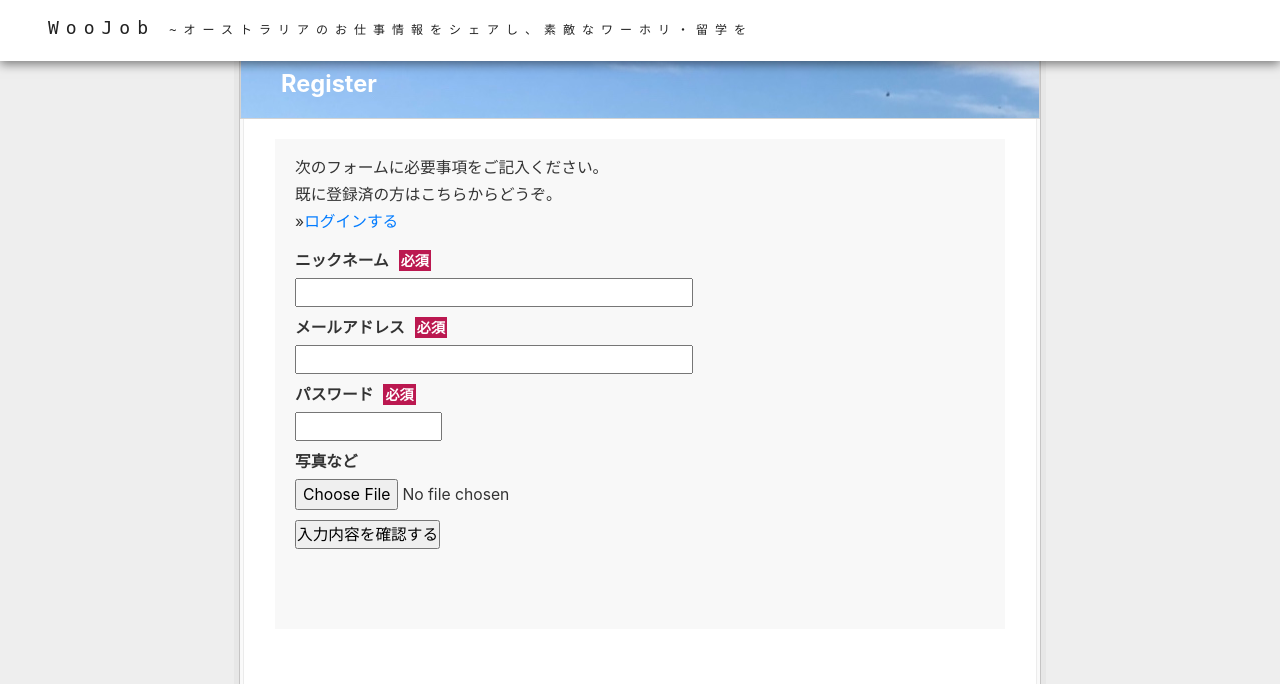
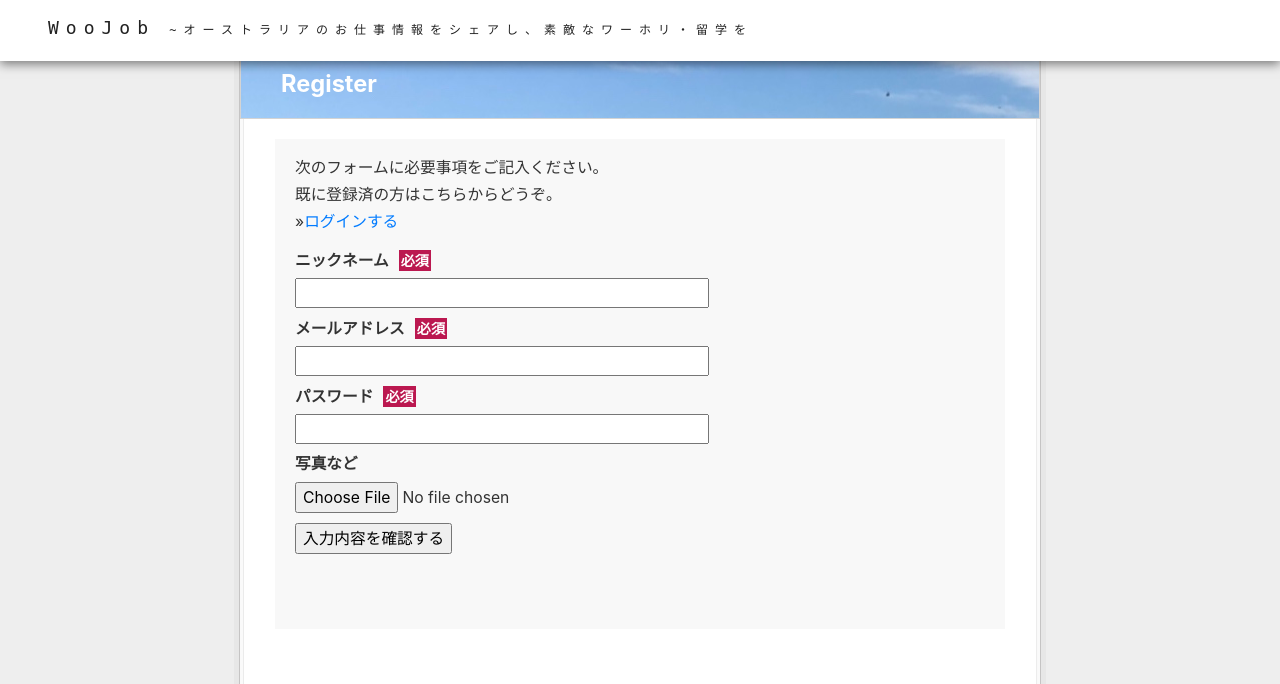
Before and after one commit to sohh85/WooJob_php_app, a PHP site: page /register.php?action=rewrite in a window 1280 px wide. Shown: the top 684 px of the page. Run offline with PHP 8.4, Linux system fonts and the light colour scheme; the visitor is signed in with stand-in values (Sample User, id 1); data that the repository does not hold is empty; a stand-in replaces the project's code that opens the database connection.

Commit message:
cssフォルダ追加

```diff
--- a/www/html/after_login/index.php
+++ b/www/html/after_login/index.php
@@ -73,7 +73,7 @@ if (isset($_REQUEST['res'])) {
   <link rel="stylesheet" href="https://stackpath.bootstrapcdn.com/bootstrap/4.1.3/css/bootstrap.min.css" integrity="sha384-MCw98/SFnGE8fJT3GXwEOngsV7Zt27NXFoaoApmYm81iuXoPkFOJwJ8ERdknLPMO" crossorigin="anonymous" />
   <script src="https://code.jquery.com/jquery-3.3.1.min.js" integrity="sha256-FgpCb/KJQlLNfOu91ta32o/NMZxltwRo8QtmkMRdAu8=" crossorigin="anonymous"></script>
   <script src="https://kit.fontawesome.com/82342a278b.js" crossorigin="anonymous"></script>
-  <link rel="stylesheet" href="../style.css" />
+  <link rel="stylesheet" href="../css/style.css" />
 </head>
 
 <body>
--- a/www/html/after_login/view.php
+++ b/www/html/after_login/view.php
@@ -22,7 +22,7 @@ $posts->execute(array($_REQUEST['id']));
   <title>オーストラリア仕事情報共有掲示板</title>
   <link rel="stylesheet" href="https://stackpath.bootstrapcdn.com/bootstrap/4.1.3/css/bootstrap.min.css" integrity="sha384-MCw98/SFnGE8fJT3GXwEOngsV7Zt27NXFoaoApmYm81iuXoPkFOJwJ8ERdknLPMO" crossorigin="anonymous" />
   <script src="https://code.jquery.com/jquery-3.3.1.min.js" integrity="sha256-FgpCb/KJQlLNfOu91ta32o/NMZxltwRo8QtmkMRdAu8=" crossorigin="anonymous"></script>
-  <link rel="stylesheet" href="/../style.css" />
+  <link rel="stylesheet" href="/../css/style.css" />
 </head>
 
 <body>
--- a/www/html/check.php
+++ b/www/html/check.php
@@ -33,7 +33,7 @@ if (!empty($_POST)) {
 	<title>会員登録</title>
 	<link rel="stylesheet" href="https://stackpath.bootstrapcdn.com/bootstrap/4.1.3/css/bootstrap.min.css" integrity="sha384-MCw98/SFnGE8fJT3GXwEOngsV7Zt27NXFoaoApmYm81iuXoPkFOJwJ8ERdknLPMO" crossorigin="anonymous" />
 	<script src="https://code.jquery.com/jquery-3.3.1.min.js" integrity="sha256-FgpCb/KJQlLNfOu91ta32o/NMZxltwRo8QtmkMRdAu8=" crossorigin="anonymous"></script>
-	<link rel="stylesheet" href="../style.css" />
+	<link rel="stylesheet" href="../css/style.css" />
 </head>
 
 <body>
--- a/www/html/style.css
+++ b/www/html/css/style.css
@@ -1,6 +1,3 @@
-body,div,dl,dt,dd,ul,ol,li,h1,h2,h3,h4,h5,h6,pre,code,form,fieldset,legend,input,button,textarea,p,blockquote,th,td{margin:0;padding:0;}table{border-collapse:collapse;border-spacing:0;}fieldset,img{border:0;}address,caption,cite,code,dfn,em,strong,th,var,optgroup{font-style:inherit;font-weight:inherit;}del,ins{text-decoration:none;}li{list-style:none;}caption,th{text-align:left;}h1,h2,h3,h4,h5,h6{font-size:100%;font-weight:normal;}q:before,q:after{content:'';}abbr,acronym{border:0;font-variant:normal;}sup{vertical-align:baseline;}sub{vertical-align:baseline;}legend{color:#000;}input,button,textarea,select,optgroup,option{font-family:inherit;font-size:inherit;font-style:inherit;font-weight:inherit;}input,button,textarea,select{*font-size:100%;}
-
-
 body {
 	background: url(/images/bg_main.png) top center repeat-y #eeeeee;
   color: #333;
@@ -118,7 +115,7 @@ li {
 }
 
 .check_user {
-  width: 70%;
+  width: 60%;
   height: 30px;
 }
 
@@ -442,11 +439,6 @@ li {
 	color: #BB1850;
 }
 
-.check_user {
-  width: 70%;
-  height: 30px;
-}
-
 #lead {
 	margin-bottom: 1em;
 }
--- a/www/html/index.php
+++ b/www/html/index.php
@@ -46,7 +46,7 @@ if (!empty($_POST)) {
   <title>ログイン</title>
   <link rel="stylesheet" href="https://stackpath.bootstrapcdn.com/bootstrap/4.1.3/css/bootstrap.min.css" integrity="sha384-MCw98/SFnGE8fJT3GXwEOngsV7Zt27NXFoaoApmYm81iuXoPkFOJwJ8ERdknLPMO" crossorigin="anonymous" />
   <script src="https://code.jquery.com/jquery-3.3.1.min.js" integrity="sha256-FgpCb/KJQlLNfOu91ta32o/NMZxltwRo8QtmkMRdAu8=" crossorigin="anonymous"></script>
-  <link rel="stylesheet" type="text/css" href="style.css" />
+  <link rel="stylesheet" type="text/css" href="css/style.css" />
 </head>
 
 <body>
--- a/www/html/register.php
+++ b/www/html/register.php
@@ -85,7 +85,7 @@ if ($_REQUEST['action'] == 'rewrite' && isset($_SESSION['join'])) {
     <title>会員登録</title>
     <link rel="stylesheet" href="https://stackpath.bootstrapcdn.com/bootstrap/4.1.3/css/bootstrap.min.css" integrity="sha384-MCw98/SFnGE8fJT3GXwEOngsV7Zt27NXFoaoApmYm81iuXoPkFOJwJ8ERdknLPMO" crossorigin="anonymous" />
     <script src="https://code.jquery.com/jquery-3.3.1.min.js" integrity="sha256-FgpCb/KJQlLNfOu91ta32o/NMZxltwRo8QtmkMRdAu8=" crossorigin="anonymous"></script>
-    <link rel="stylesheet" href="style.css">
+    <link rel="stylesheet" href="css/style.css">
 </head>
 
 <body>
@@ -106,14 +106,14 @@ if ($_REQUEST['action'] == 'rewrite' && isset($_SESSION['join'])) {
                     <dl>
                         <dt>ニックネーム<span class="required">必須</span></dt>
                         <dd>
-                            <input type="text" name="name" size="35" maxlength="255" value="<?php echo (h($_POST['name'])); ?>" />
+                            <input class="check_user" type="text" name="name" size="35" maxlength="255" value="<?php echo (h($_POST['name'])); ?>" />
                             <?php if ($error['name'] === 'blank') : ?>
                                 <p class="error">*ニックネームを入力してください</p>
                             <?php endif; ?>
                         </dd>
                         <dt>メールアドレス<span class="required">必須</span></dt>
                         <dd>
-                            <input type="text" name="email" size="35" maxlength="255" value="<?php echo (h($_POST['email'])); ?>" />
+                            <input class="check_user" type="text" name="email" size="35" maxlength="255" value="<?php echo (h($_POST['email'])); ?>" />
                             <?php if ($error['email'] === 'blank') : ?>
                                 <p class="error">*メールアドレスを入力してください</p>
                             <?php elseif ($error['email'] === 'unfit') : ?>
@@ -127,7 +127,7 @@ if ($_REQUEST['action'] == 'rewrite' && isset($_SESSION['join'])) {
                             <?php endif; ?>
                         <dt>パスワード<span class="required">必須</span></dt>
                         <dd>
-                            <input type="password" name="password" size="10" maxlength="20" value="<?php echo (h($_POST['password'])); ?>" />
+                            <input class="check_user" type="password" name="password" size="10" maxlength="20" value="<?php echo (h($_POST['password'])); ?>" />
                             <?php if ($error['password'] === 'length') : ?>
                                 <p class="error">*パスワードは8文字以上入力してください</p>
                             <?php endif; ?>
--- a/www/html/thanks.php
+++ b/www/html/thanks.php
@@ -8,7 +8,7 @@
 	<title>会員登録</title>
 	<link rel="stylesheet" href="https://stackpath.bootstrapcdn.com/bootstrap/4.1.3/css/bootstrap.min.css" integrity="sha384-MCw98/SFnGE8fJT3GXwEOngsV7Zt27NXFoaoApmYm81iuXoPkFOJwJ8ERdknLPMO" crossorigin="anonymous" />
 	<script src="https://code.jquery.com/jquery-3.3.1.min.js" integrity="sha256-FgpCb/KJQlLNfOu91ta32o/NMZxltwRo8QtmkMRdAu8=" crossorigin="anonymous"></script>
-	<link rel="stylesheet" href="style.css" />
+	<link rel="stylesheet" href="css/style.css" />
 </head>
 
 <body>
```
Also changed, not shown: www/html/images/IMG_6741.jpg (deleted), www/html/images/IMG_6742.jpg (deleted), www/html/images/long.jpg (deleted), www/html/images/morning.jpg (deleted), www/html/images/sun.jpg (deleted), www/html/images/white.PNG (deleted).
